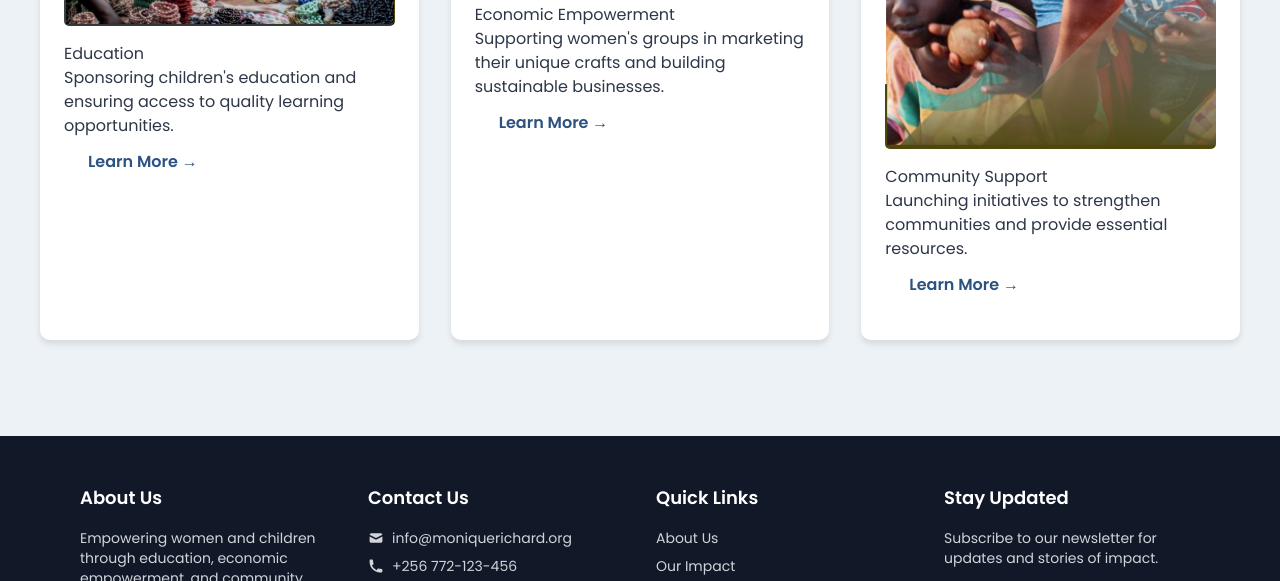
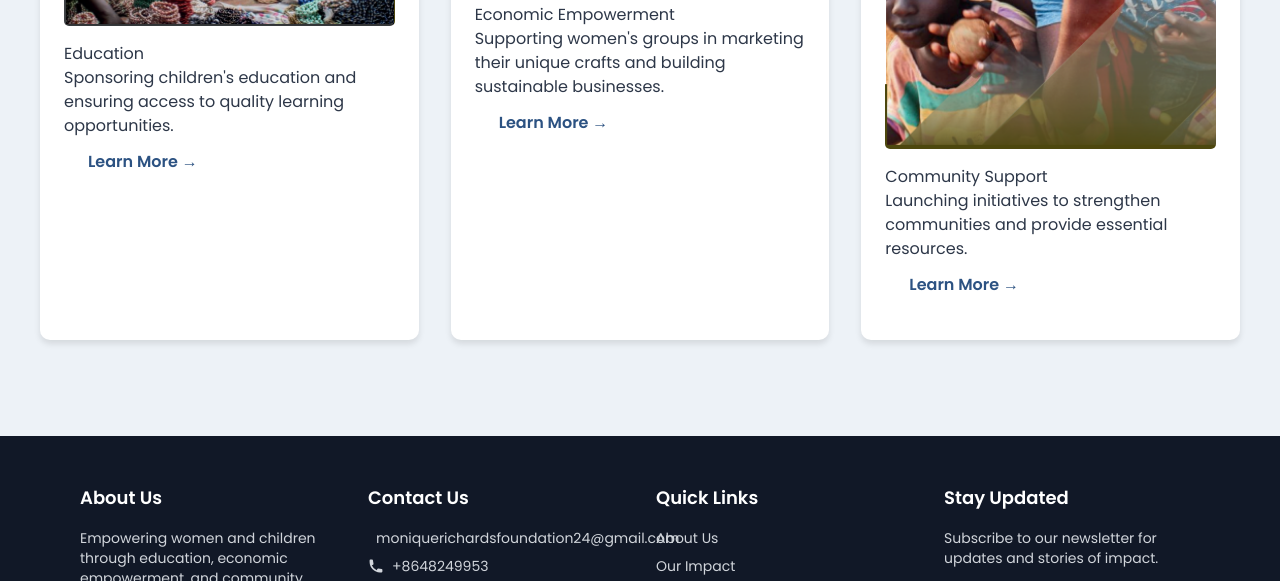
Before and after one commit to SoccerDevC/monica-foundation, a website: page index.html in a window 1280 px wide. Shown: the part 1279-1860 px from the top of the page. Drawn offline with nearby package versions, Linux system fonts and the light colour scheme.

Commit message:
added contact details

```diff
--- a/index.html
+++ b/index.html
@@ -155,13 +155,13 @@
                                 <path d="M2.003 5.884L10 9.882l7.997-3.998A2 2 0 0016 4H4a2 2 0 00-1.997 1.884z"/>
                                 <path d="M18 8.118l-8 4-8-4V14a2 2 0 002 2h12a2 2 0 002-2V8.118z"/>
                             </svg>
-                            info@moniquerichard.org
+                            moniquerichardsfoundation24@gmail.com
                         </p>
                         <p class="flex items-center">
                             <svg class="w-4 h-4 mr-2" fill="currentColor" viewBox="0 0 20 20">
                                 <path d="M2 3a1 1 0 011-1h2.153a1 1 0 01.986.836l.74 4.435a1 1 0 01-.54 1.06l-1.548.773a11.037 11.037 0 006.105 6.105l.774-1.548a1 1 0 011.059-.54l4.435.74a1 1 0 01.836.986V17a1 1 0 01-1 1h-2C7.82 18 2 12.18 2 5V3z"/>
                             </svg>
-                            +256 772-123-456
+                            +8648249953
                         </p>
                         <p class="flex items-center">
                             <svg class="w-4 h-4 mr-2" fill="currentColor" viewBox="0 0 20 20">
```
Also changed, not shown: package.json (added, +25 -0 lines), pages/about.html (+2 -2 lines), pages/blog.html (+2 -2 lines), pages/contact.html (+2 -2 lines), pages/donate.html (+2 -2 lines), pages/education-fund.html (+2 -2 lines), pages/impact.html (+2 -2 lines), pages/shop.html (+2 -2 lines), 1 other file.
